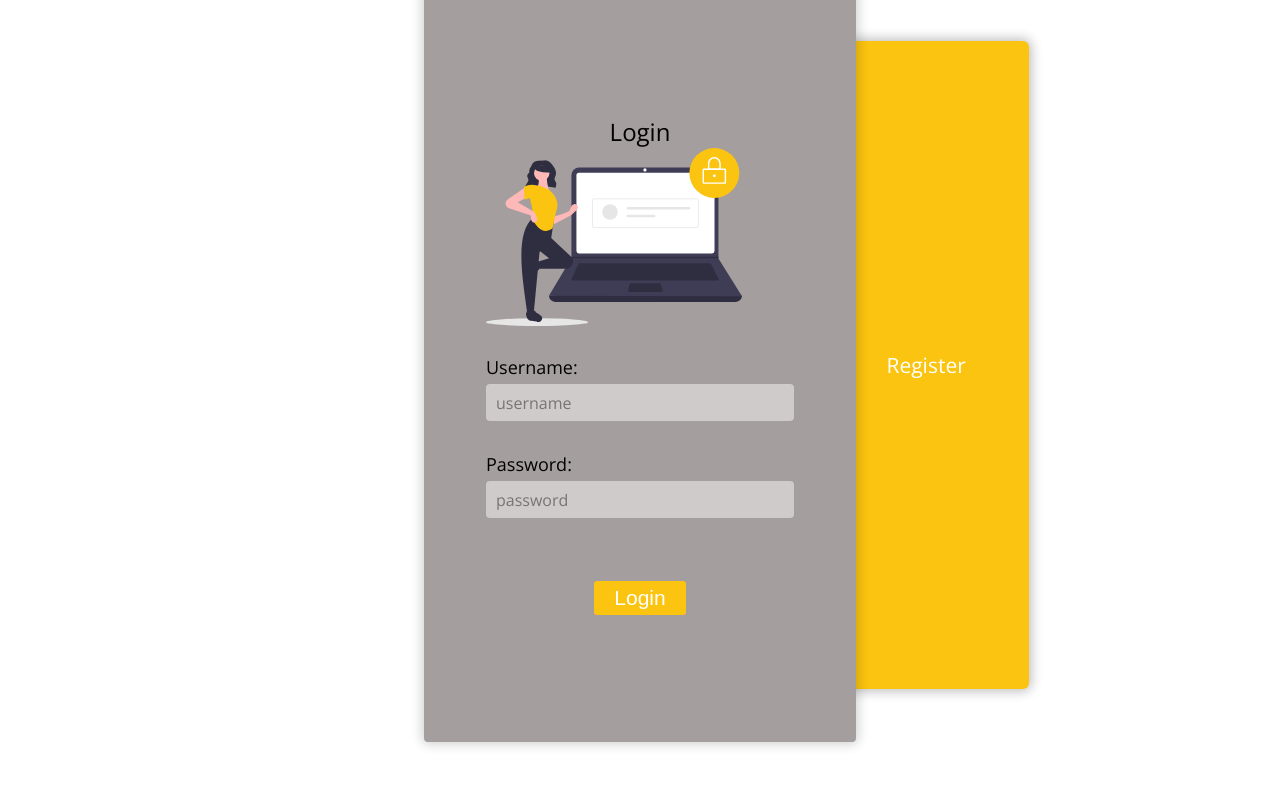
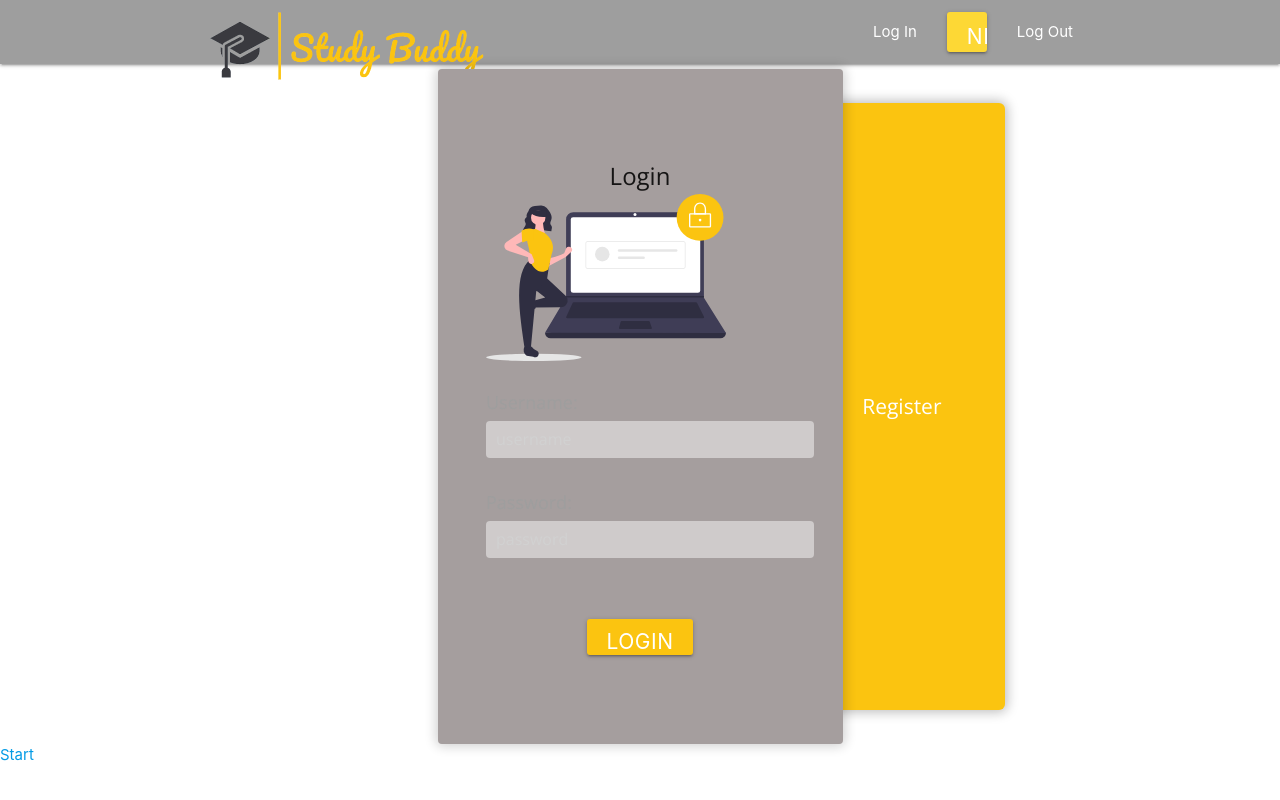
Before and after one commit to natalia-bolos/licenta_front, a React (Create React App) app: page /start in a window 1280 px wide. Built offline with nearby package versions, Linux system fonts and the light colour scheme.

Commit message:
adaugare navbar

```diff
--- a/package.json
+++ b/package.json
@@ -8,6 +8,7 @@
     "@testing-library/user-event": "^7.2.1",
     "react": "^16.13.1",
     "react-dom": "^16.13.1",
+    "react-router-dom": "^5.2.0",
     "react-scripts": "3.4.1"
   },
   "scripts": {
--- a/public/index.html
+++ b/public/index.html
@@ -24,6 +24,7 @@
       work correctly both with client-side routing and a non-root public URL.
       Learn how to configure a non-root public URL by running `npm run build`.
     -->
+    <link rel="stylesheet" href="https://cdnjs.cloudflare.com/ajax/libs/materialize/1.0.0/css/materialize.min.css">
     <title>React App</title>
   </head>
   <body>
--- a/src/App.jsx
+++ b/src/App.jsx
@@ -1,72 +1,21 @@
 import React from "react";
-import "./App.scss";
-import { Login, Register } from "./user/index";
+import { Link, BrowserRouter, Route} from 'react-router-dom';
+import UserAuthentication from "./user/UserAuthentication";
+import Navbar from './layout/navbar'
 
 class App extends React.Component {
-  constructor(props) {
-    super(props);
-    this.state = {
-      isLogginActive: true
-    };
-  }
+  render(){
+    return (
+      <BrowserRouter>
+        <div>
+          <Navbar />
+          <Route path="/start" component={UserAuthentication}/>
+          <Link to="start">Start</Link>
+        </div>
+      </BrowserRouter>
 
-  componentDidMount() {
-    //Add .right by default
-    this.rightSide.classList.add("right");
-  }
-
-  changeState() {
-    const { isLogginActive } = this.state;
-
-    if (isLogginActive) {
-      this.rightSide.classList.remove("right");
-      this.rightSide.classList.add("left");
-    } else {
-      this.rightSide.classList.remove("left");
-      this.rightSide.classList.add("right");
-    }
-    this.setState(prevState => ({ isLogginActive: !prevState.isLogginActive }));
-  }
-
-  render() {
-    const { isLogginActive } = this.state;
-    const current = isLogginActive ? "Register" : "Login";
-    const currentActive = isLogginActive ? "login" : "register";
-    return (
-      <div className="App">
-        <div className="login">
-          <div className="container" ref={ref => (this.container = ref)}>
-            {isLogginActive && (
-              <Login containerRef={ref => (this.current = ref)} />
-            )}
-            {!isLogginActive && (
-              <Register containerRef={ref => (this.current = ref)} />
-            )}
-          </div>
-          <RightSide
-            current={current}
-            currentActive={currentActive}
-            containerRef={ref => (this.rightSide = ref)}
-            onClick={this.changeState.bind(this)}
-          />
-        </div>
-      </div>
-    );
+      );
   }
 }
 
-const RightSide = props => {
-  return (
-    <div
-      className="right-side"
-      ref={props.containerRef}
-      onClick={props.onClick}
-    >
-      <div className="inner-container">
-        <div className="text">{props.current}</div>
-      </div>
-    </div>
-  );
-};
-
 export default App;
--- a/src/constants/index.js
+++ b/src/constants/index.js
@@ -1,3 +1,3 @@
 export const API_BASE_URL = 'http://localhost:8080/';
 export const ACCESS_TOKEN = 'accessToken';
-export const USER_ID = 0;
+export const USER_ID = 'userId';
--- /dev/null
+++ b/src/layout/SignedInLink.jsx
@@ -0,0 +1,13 @@
+import React from 'react';
+import {NavLink} from 'react-router-dom';
+
+const SignedInLink = () => {
+    return(
+        <ul className="right">
+            <li><NavLink to='/' className='btn btn-floating yellow darken-1'>NB</NavLink></li>
+            <li><NavLink to='/'>Log Out</NavLink></li>
+        </ul>
+    )
+}
+
+export default SignedInLink
--- /dev/null
+++ b/src/layout/SignedOutLink.jsx
@@ -0,0 +1,12 @@
+import React from 'react';
+import {NavLink} from 'react-router-dom';
+
+const SignedOutLink = () => {
+    return(
+        <ul className="right">
+            <li><NavLink to='/'>Log In</NavLink></li>
+        </ul>
+    )
+}
+
+export default SignedOutLink
--- /dev/null
+++ b/src/layout/navbar.jsx
@@ -0,0 +1,19 @@
+import React from 'react';
+import {Link} from 'react-router-dom';
+import logo from "./logo.png";
+import SignedInLink from './SignedInLink';
+import SignedOutLink from './SignedOutLink';
+
+const Navbar = () => {
+    return(
+        <nav className='nav-wrapper grey'>
+            <div className='container'>
+                <Link to='/' classname="brand-logo"><img src={require('./logo.png')} alt="Logo" /></Link>
+                <SignedInLink />
+                <SignedOutLink />
+            </div>
+        </nav>
+    )
+}
+
+export default Navbar
--- a/src/pages/Dashboard.jsx
+++ b/src/pages/Dashboard.jsx
@@ -1,5 +1,7 @@
 import React from "react";
 import { GroupList } from "../groups/GroupList";
+
+
 export class Dashboard extends React.Component{
     constructor(props){
         super(props);
--- /dev/null
+++ b/src/user/UserAuthentication.jsx
@@ -0,0 +1,72 @@
+import React from "react";
+import "../user/UserAuthentication.scss";
+import { Login, Register } from "../user/index";
+
+class UserAuthentication extends React.Component {
+  constructor(props) {
+    super(props);
+    this.state = {
+      isLogginActive: true
+    };
+  }
+
+  componentDidMount() {
+    //Add .right by default
+    this.rightSide.classList.add("right");
+  }
+
+  changeState() {
+    const { isLogginActive } = this.state;
+
+    if (isLogginActive) {
+      this.rightSide.classList.remove("right");
+      this.rightSide.classList.add("left");
+    } else {
+      this.rightSide.classList.remove("left");
+      this.rightSide.classList.add("right");
+    }
+    this.setState(prevState => ({ isLogginActive: !prevState.isLogginActive }));
+  }
+
+  render() {
+    const { isLogginActive } = this.state;
+    const current = isLogginActive ? "Register" : "Login";
+    const currentActive = isLogginActive ? "login" : "register";
+    return (
+      <div className="UserAuthentication">
+        <div className="login">
+          <div className="container" ref={ref => (this.container = ref)}>
+            {isLogginActive && (
+              <Login containerRef={ref => (this.current = ref)} />
+            )}
+            {!isLogginActive && (
+              <Register containerRef={ref => (this.current = ref)} />
+            )}
+          </div>
+          <RightSide
+            current={current}
+            currentActive={currentActive}
+            containerRef={ref => (this.rightSide = ref)}
+            onClick={this.changeState.bind(this)}
+          />
+        </div>
+      </div>
+    );
+  }
+}
+
+const RightSide = props => {
+  return (
+    <div
+      className="right-side"
+      ref={props.containerRef}
+      onClick={props.onClick}
+    >
+      <div className="inner-container">
+        <div className="text">{props.current}</div>
+      </div>
+    </div>
+  );
+};
+
+export default UserAuthentication;
--- /dev/null
+++ b/src/user/UserAuthentication.scss
@@ -0,0 +1,124 @@
+//Custom Fonts
+@import url("https://fonts.googleapis.com/css?family=Open+Sans&display=swap");
+
+.UserAuthentication {
+  text-align: center;
+  display: flex;
+  justify-content: center;
+  align-items: center;
+  font-family: "Open Sans", sans-serif;
+}
+
+.App-logo {
+  animation: App-logo-spin infinite 20s linear;
+  height: 40vmin;
+  pointer-events: none;
+}
+
+.App-header {
+  background-color: #282c34;
+  min-height: 100vh;
+  display: flex;
+  flex-direction: column;
+  align-items: center;
+  justify-content: center;
+  font-size: calc(10px + 2vmin);
+  color: white;
+}
+
+.App-link {
+  color: #61dafb;
+}
+
+@keyframes App-logo-spin {
+  from {
+    transform: rotate(0deg);
+  }
+  to {
+    transform: rotate(360deg);
+  }
+}
+
+//Login Main Container
+.login {
+  width: 27em;
+  height: 45em;
+  //min-height: 44em;
+  display: flex;
+  justify-content: center;
+  align-items: center;
+  margin-top: 5px;
+  position: relative;
+  z-index: 99;
+  .container {
+    display: flex;
+    justify-content: center;
+    align-items: center;
+    background-color: rgb(165, 158, 158);
+    box-shadow: 0px 0px 12px 2px rgba(15, 15, 15, 0.2);
+    border-radius: 4px;
+    position: relative;
+    z-index: 99;
+    width: 100%;
+    height: 100%;
+    z-index: 99;
+    padding: 17px 10px;
+    //transition: transform 200ms ease-in-out;
+  }
+  .right-side {
+    display: flex;
+    flex-direction: column;
+    justify-content: center;
+    height: 90%;
+    background-color: #FBC410;
+    width: 100%;
+    position: absolute;
+    right: -34%;
+    border-radius: 6px;
+    z-index: 1;
+    transition: all 400ms ease-in-out;
+    cursor: pointer;
+    box-shadow: 0px 0px 12px 2px rgba(15, 15, 15, 0.281);
+
+    &.right {
+      right: -40%;
+      align-items: flex-end;
+      &:hover {
+        right: -45%;
+      }
+    }
+    &.left {
+      right: 40%;
+      align-items: flex-start;
+      &:hover {
+        right: 45%;
+      }
+    }
+
+    .text {
+      font-size: 21px;
+      font-weight: 500;
+      color: #fff;
+      margin-right: 3em;
+      margin-left: 3em;
+    }
+  }
+}
+
+//Button
+.btn {
+  font-size: 21px;
+  padding: 5px 20px;
+  border: 0;
+  background-color: #FBC410;
+  color: #fff;
+  border-radius: 3px;
+  transition: all 250ms ease-in-out;
+  cursor: pointer;
+  &:hover {
+    background-color: #ec930c;
+  }
+  &:focus {
+    outline: none;
+  }
+}
```
Also changed, not shown: src/layout/logo.png (added), 1 other file (tests, documents, lock files or other folders).
